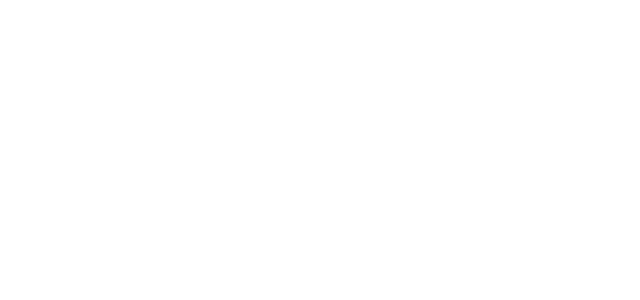
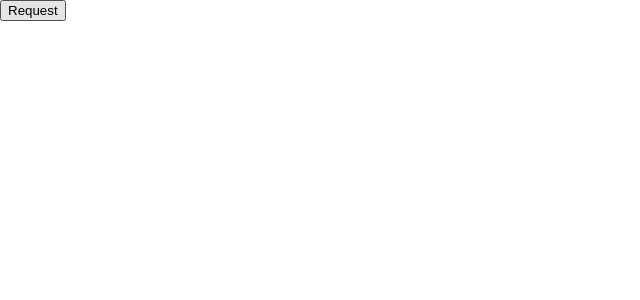
Before and after one commit to AnCIity/vite-react-ts, a React (Vite) app: page / in a window 1280 px wide. Shown: the top 300 px of the page, without its empty margins (0-640 px from the left). Built offline with nearby package versions, Linux system fonts and the light colour scheme.

Commit message:
ci: add request and alias

```diff
--- a/package.json
+++ b/package.json
@@ -46,6 +46,7 @@
     "eslint": "^7.23.0",
     "eslint-config-airbnb": "^18.2.1",
     "eslint-config-prettier": "^8.1.0",
+    "eslint-import-resolver-typescript": "^2.4.0",
     "eslint-plugin-import": "^2.22.1",
     "eslint-plugin-jsx-a11y": "^6.4.1",
     "eslint-plugin-promise": "^4.3.1",
--- a/src/main.tsx
+++ b/src/main.tsx
@@ -1,12 +1,16 @@
 import React from 'react'
 import ReactDOM from 'react-dom'
-import { HashRouter as Router, Switch, Route } from 'react-router-dom'
+import { HashRouter as Router, Route, Switch } from 'react-router-dom'
+import './assets/css/reset.css'
+import Home from '@/views/Home/Home'
+import Code from './views/Code/Code'
 
 ReactDOM.render(
   <React.StrictMode>
     <Router>
       <Switch>
-        <Route path='/' />
+        <Route exact path='/' component={Home} />
+        <Route exact path='/code' component={Code} />
       </Switch>
     </Router>
   </React.StrictMode>,
--- a/src/services/http.ts
+++ b/src/services/http.ts
@@ -8,7 +8,7 @@
 // import Vue from "vue";
 
 /* 创建 axios 实例 */
-const instance = axios.create({ baseURL: '/' })
+const instance = axios.create({ baseURL: '/api' })
 /* 设置 post请求头 */
 instance.defaults.headers.post['Content-Type'] = 'application/x-www-form-urlencoded'
 
--- /dev/null
+++ b/src/views/Code/Code.tsx
@@ -0,0 +1,6 @@
+import React from 'react'
+import './code.styl'
+
+const Code: React.FC = () => <>Code</>
+
+export default Code
--- /dev/null
+++ b/src/views/Home/Home.tsx
@@ -0,0 +1,11 @@
+import React from 'react'
+import instance from '@/services/http'
+import './home.styl'
+
+const Home: React.FC = () => (
+  <div className='home'>
+    <button onClick={() => instance.get('/article/')}>Request</button>
+  </div>
+)
+
+export default Home
--- /dev/null
+++ b/src/views/Home/home.styl
@@ -0,0 +1,2 @@
+.home
+  color red
--- a/tsconfig.json
+++ b/tsconfig.json
@@ -15,7 +15,11 @@
     "resolveJsonModule": true,
     "isolatedModules": true,
     "noEmit": true,
-    "jsx": "react"
+    "jsx": "react",
+    "baseUrl": ".",
+    "paths": {
+      "@/*": ["src/*"]
+    }
   },
   "include": ["./src"]
 }
--- a/vite.config.ts
+++ b/vite.config.ts
@@ -1,7 +1,25 @@
+import reactRefresh from '@vitejs/plugin-react-refresh'
+import path from 'path'
 import { defineConfig } from 'vite'
-import reactRefresh from '@vitejs/plugin-react-refresh'
 
 // https://vitejs.dev/config/
 export default defineConfig({
-  plugins: [reactRefresh()]
+  plugins: [reactRefresh()],
+  resolve: {
+    alias: [
+      {
+        find: '@',
+        replacement: path.resolve(__dirname, 'src')
+      }
+    ]
+  },
+  server: {
+    proxy: {
+      '/api': {
+        target: 'http://api.nanzc.com',
+        changeOrigin: true,
+        rewrite: p => p.replace(/^\/api/, '')
+      }
+    }
+  }
 })
```
Also changed, not shown: .eslintrc.js, src/views/Code/code.styl (added), 1 other file (tests, documents, lock files or other folders).
